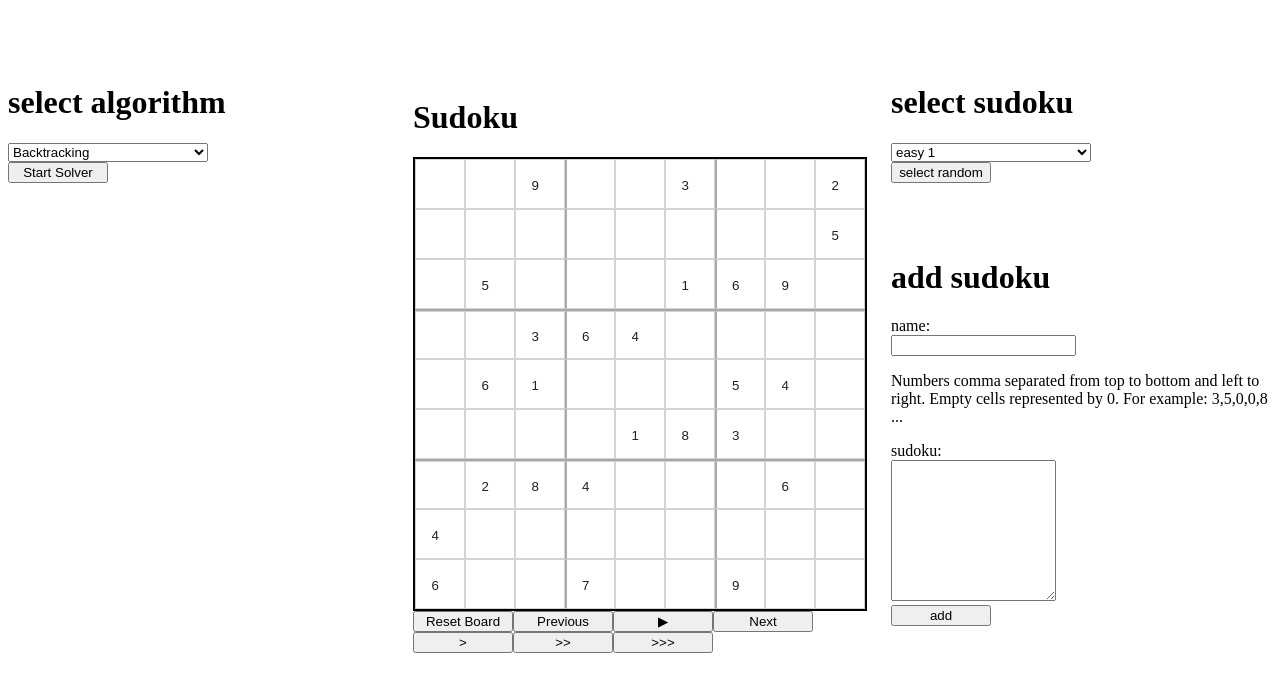
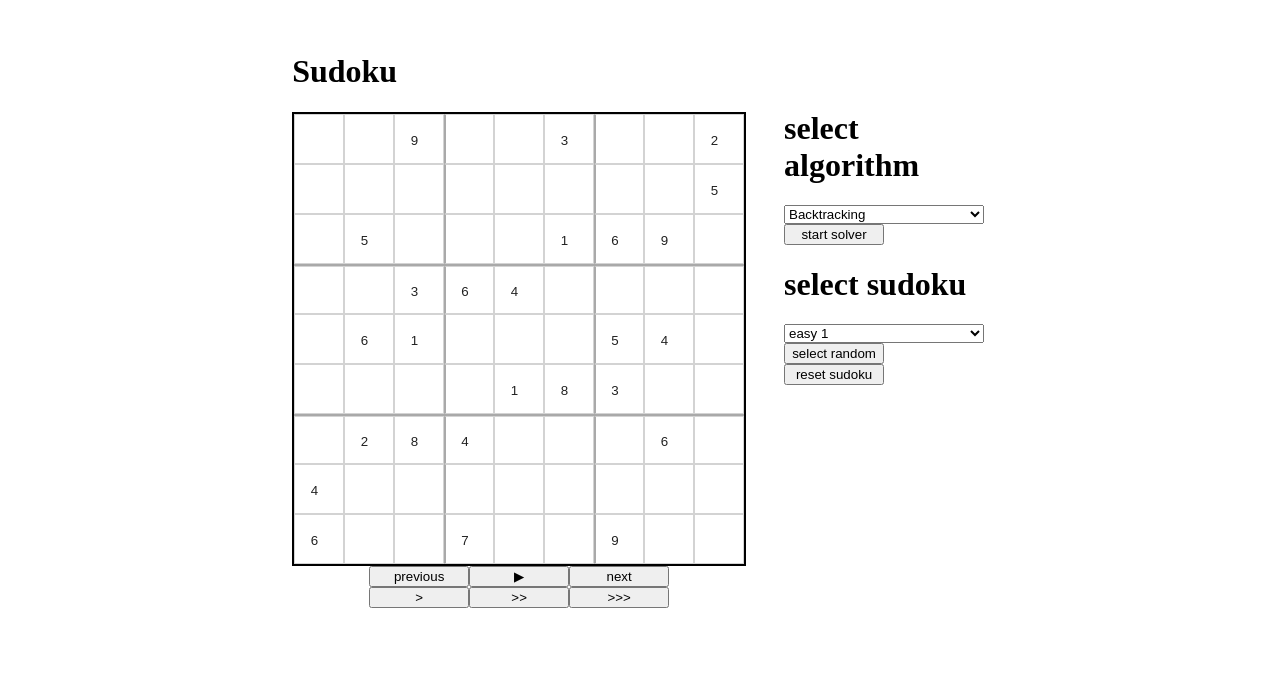
Before and after one commit to universalmensch/Projektarbeit, a Vue app: page / in a window 1280 px wide. Shown: the top 692 px of the page. Built offline with nearby package versions, Linux system fonts and the light colour scheme.

Commit message:
feat: reworked the ui of the sudoku and sudoku controls.

```diff
--- a/src/components/SolverTab.vue
+++ b/src/components/SolverTab.vue
@@ -25,7 +25,7 @@ const start = () => {
 </script>
 
 <template>
-  <h1 style="margin-top: 20%">select algorithm</h1>
+  <h1 style="margin-top: 50%">select algorithm</h1>
   <select v-model="selectedSolver">
     <option
         v-for="solver in solvers"
@@ -36,7 +36,7 @@ const start = () => {
     </option>
   </select>
   <br>
-  <button @click="start">Start Solver</button>
+  <button @click="start">start solver</button>
 </template>
 
 <style scoped>
--- a/src/components/Sudoku.vue
+++ b/src/components/Sudoku.vue
@@ -200,19 +200,14 @@ function handleSolverEvent(solverEvent: SolverEvent) {
 
 <template>
   <v-row>
-    <v-col>
-      <SolverTab :sudoku="sudoku" @solverEvents="startSolverEvents($event)"/>
-    </v-col>
-    <v-col>
+    <v-col style="margin-right: 2%">
       <SudokuTab :sudoku="sudoku"/>
       <div class="solver-controls">
-        <button @click="resetSudoku">Reset Board</button>
-
         <button
             :disabled="isPlaying"
             @click="previousEvent"
         >
-          Previous
+          previous
         </button>
 
         <button @click="togglePlaying">
@@ -223,9 +218,9 @@ function handleSolverEvent(solverEvent: SolverEvent) {
             :disabled="isPlaying"
             @click="nextEvent"
         >
-          Next
+          next
         </button>
-
+        <br>
         <button @click="setSpeed(SPEED_SLOW)">
           >
         </button>
@@ -240,11 +235,14 @@ function handleSolverEvent(solverEvent: SolverEvent) {
       </div>
     </v-col>
     <v-col>
-      <SudokuSelectionTab @sudokuSelected="setSudoku($event)"/>
+      <SolverTab :sudoku="sudoku" @solverEvents="startSolverEvents($event)"/>
+      <SudokuSelectionTab @resetSudoku="resetSudoku" @sudokuSelected="setSudoku($event)"/>
     </v-col>
   </v-row>
 </template>
 
 <style scoped>
-
+.solver-controls {
+  text-align: center;
+}
 </style>
--- a/src/components/SudokuSelectionTab.vue
+++ b/src/components/SudokuSelectionTab.vue
@@ -5,6 +5,7 @@ import {ref} from "vue";
 
 const emit = defineEmits<{
   (event: 'sudokuSelected', value: NumericSudoku): void
+  (event: 'resetSudoku'): void
 }>()
 
 const selectSudoku = (sudoku: NumericSudoku) => {
@@ -50,10 +51,15 @@ const selectRandom = () => {
   selectedSudoku.value = getRandomSudoku()
   emit('sudokuSelected', selectedSudoku.value);
 }
+
+const resetSudoku = () => {
+  emit('resetSudoku')
+}
+
 </script>
 
 <template>
-  <h1 style="margin-top: 20%">select sudoku</h1>
+  <h1 style="margin-top: 10%">select sudoku</h1>
   <select v-model="selectedSudoku" @change="selectSudoku(selectedSudoku)">
     <option
         v-for="sudoku in sudokus"
@@ -65,7 +71,12 @@ const selectRandom = () => {
   </select>
   <br>
   <button @click="selectRandom">select random</button>
-  <h1 style="margin-top: 20%"><b>add sudoku</b></h1>
+  <br>
+  <button @click="resetSudoku">reset sudoku</button>
+  <!--
+  code to add a sudoku, does function, adding a sudoku is a bit cursed
+
+  <h1 style="margin-top: 10%"><b>add sudoku</b></h1>
   <label for="sudokuName">name: </label>
   <br>
   <input
@@ -88,6 +99,7 @@ const selectRandom = () => {
   <br>
   <button @click="addNewSudoku">add</button>
   {{ error }}
+  -->
 </template>
 
 <style scoped>
--- a/src/components/SudokuTab.vue
+++ b/src/components/SudokuTab.vue
@@ -63,7 +63,7 @@ const setCellValue = (value: string, row: number, col: number) => {
 </script>
 
 <template>
-  <h1 style="margin-top: 20%">Sudoku</h1>
+  <h1 style="margin-top: 10%">Sudoku</h1>
   <div class="sudoku-row">
     <div
         v-for="(row, rowIndex) in sudoku.cells"
```
